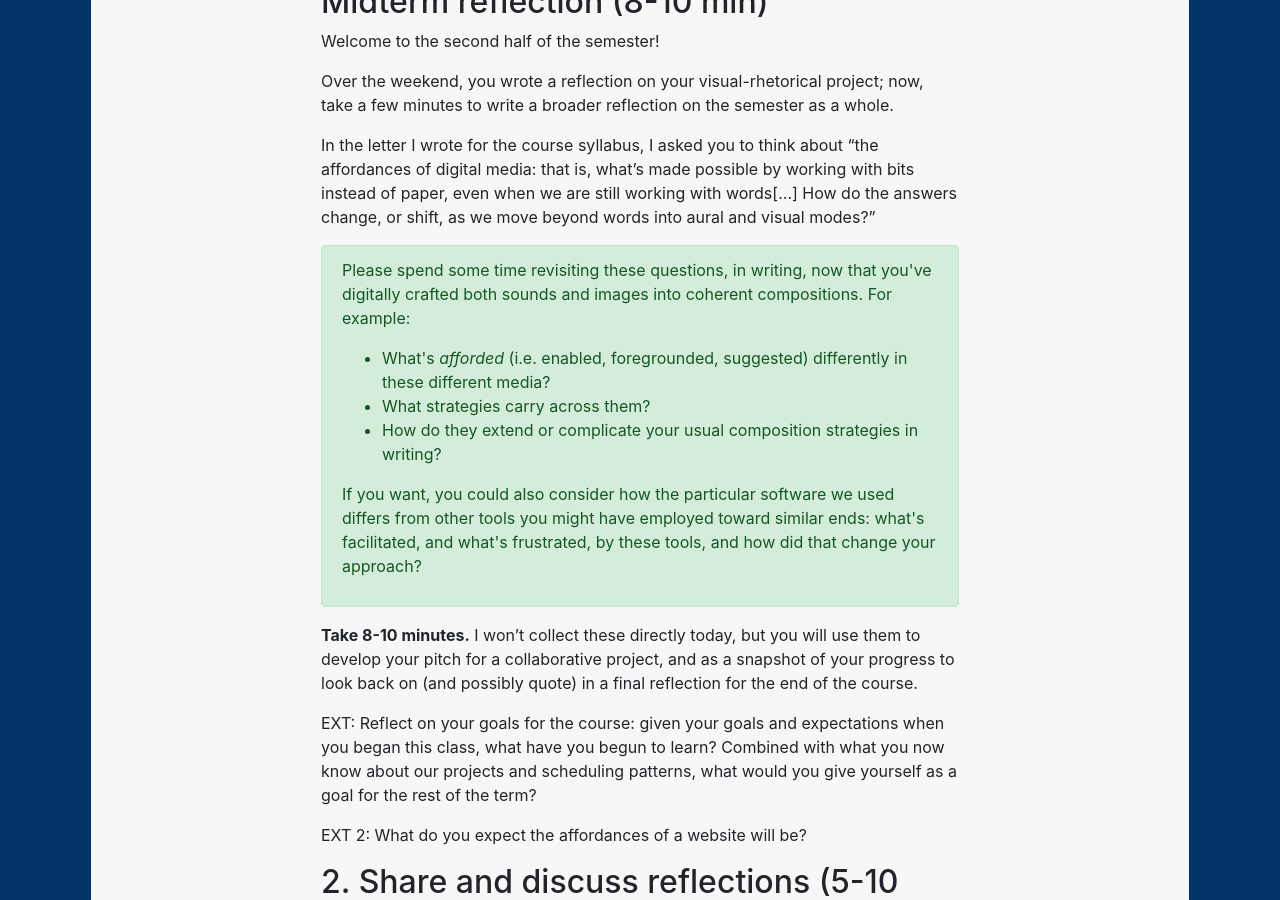
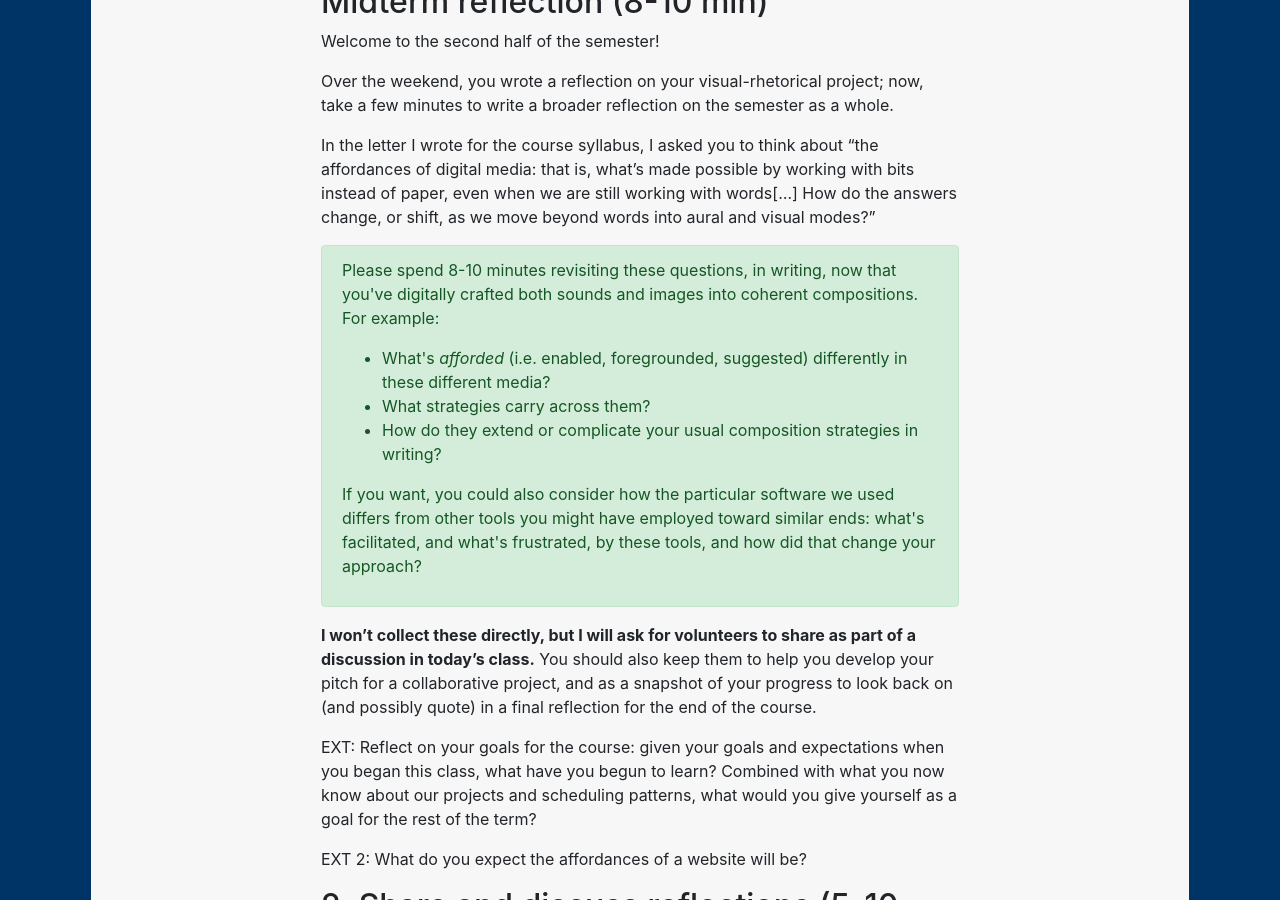
Before and after one commit to benmiller314/cdm2020spring, a Jekyll site: the page built from plans/lesson-15.md, in a window 1280 px wide and 900 px high, scrolled down 630 px. Built offline with Jekyll 4.4.1, drawn with Linux system fonts in a browser that asks for light colours; our own code applies the rules of GitHub Pages for plain Markdown files.

Commit message:
tweak wording for reflection

```diff
--- a/plans/lesson-15.md
+++ b/plans/lesson-15.md
@@ -40,7 +40,7 @@ In the letter I wrote for the course syllabus, I asked you to think about "the a
 
 <div class="alert alert-success">
 
-<p>Please spend some time revisiting these questions, in writing, now that you've digitally crafted both sounds and images into coherent compositions. For example:
+<p>Please spend 8-10 minutes revisiting these questions, in writing, now that you've digitally crafted both sounds and images into coherent compositions. For example:
   <ul>
     <li>What's <em>afforded</em> (i.e. enabled, foregrounded, suggested) differently in these different media?</li>
     <li>What strategies carry across them?</li>
@@ -52,7 +52,7 @@ In the letter I wrote for the course syllabus, I asked you to think about "the a
 </p>
 </div>
 
-**Take 8-10 minutes.** I won't collect these directly today, but you will use them to develop your pitch for a collaborative project, and as a snapshot of your progress to look back on (and possibly quote) in a final reflection for the end of the course.
+**I won't collect these directly, but I will ask for volunteers to share as part of a discussion in today's class.** You should also keep them to help you develop your pitch for a collaborative project, and as a snapshot of your progress to look back on (and possibly quote) in a final reflection for the end of the course.
 
 EXT: Reflect on your goals for the course: given your goals and expectations when you began this class, what have you begun to learn? Combined with what you now know about our projects and scheduling patterns, what would you give yourself as a goal for the rest of the term?
 
```
